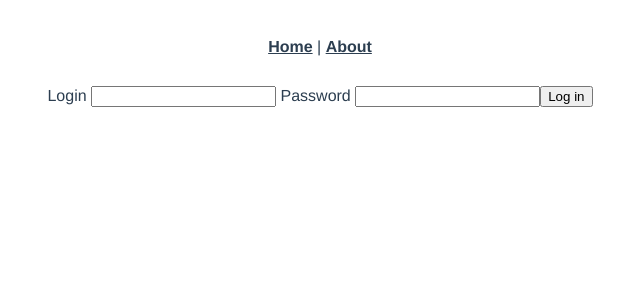
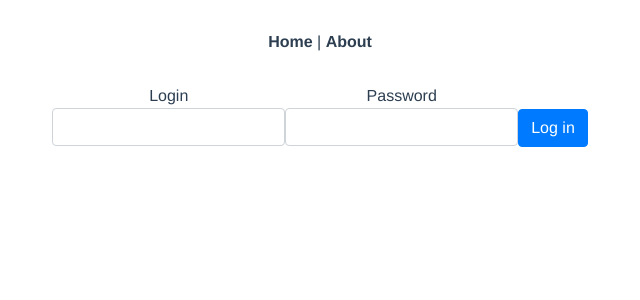
Before and after one commit to tomek-ch/weather-app-vue, a Vue app: page /log-in in a window 1280 px wide. Shown: the top 300 px of the page, without its empty margins (320-960 px from the left). Built offline with nearby package versions, Linux system fonts and the light colour scheme.

Commit message:
Add bootstrap

```diff
--- a/public/index.html
+++ b/public/index.html
@@ -6,6 +6,12 @@
     <meta name="viewport" content="width=device-width,initial-scale=1.0" />
     <link rel="icon" href="<%= BASE_URL %>favicon.ico" />
     <title><%= htmlWebpackPlugin.options.title %></title>
+    <link
+      rel="stylesheet"
+      href="https://cdn.jsdelivr.net/npm/bootstrap@4.6.0/dist/css/bootstrap.min.css"
+      integrity="sha384-B0vP5xmATw1+K9KRQjQERJvTumQW0nPEzvF6L/Z6nronJ3oUOFUFpCjEUQouq2+l"
+      crossorigin="anonymous"
+    />
   </head>
   <body>
     <noscript>
--- a/src/views/LogIn.vue
+++ b/src/views/LogIn.vue
@@ -1,14 +1,14 @@
 <template>
-  <form @submit="handleSubmit">
+  <form @submit="handleSubmit" class="form-group">
     <label>
       Login
-      <input v-model="login" />
+      <input v-model="login" class="form-control" />
     </label>
     <label>
       Password
-      <input v-model="password" />
+      <input v-model="password" class="form-control" />
     </label>
-    <button>Log in</button>
+    <button class="btn btn-primary">Log in</button>
   </form>
 </template>
 
```
